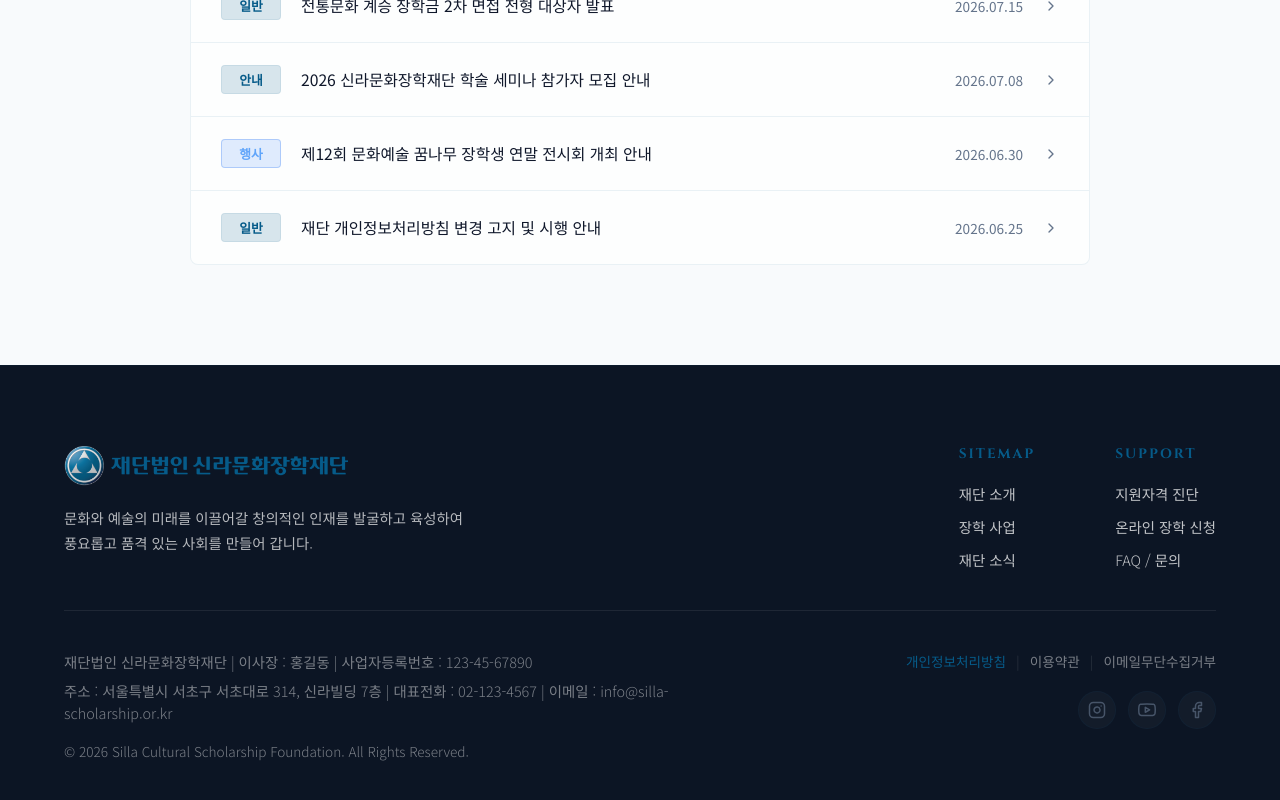
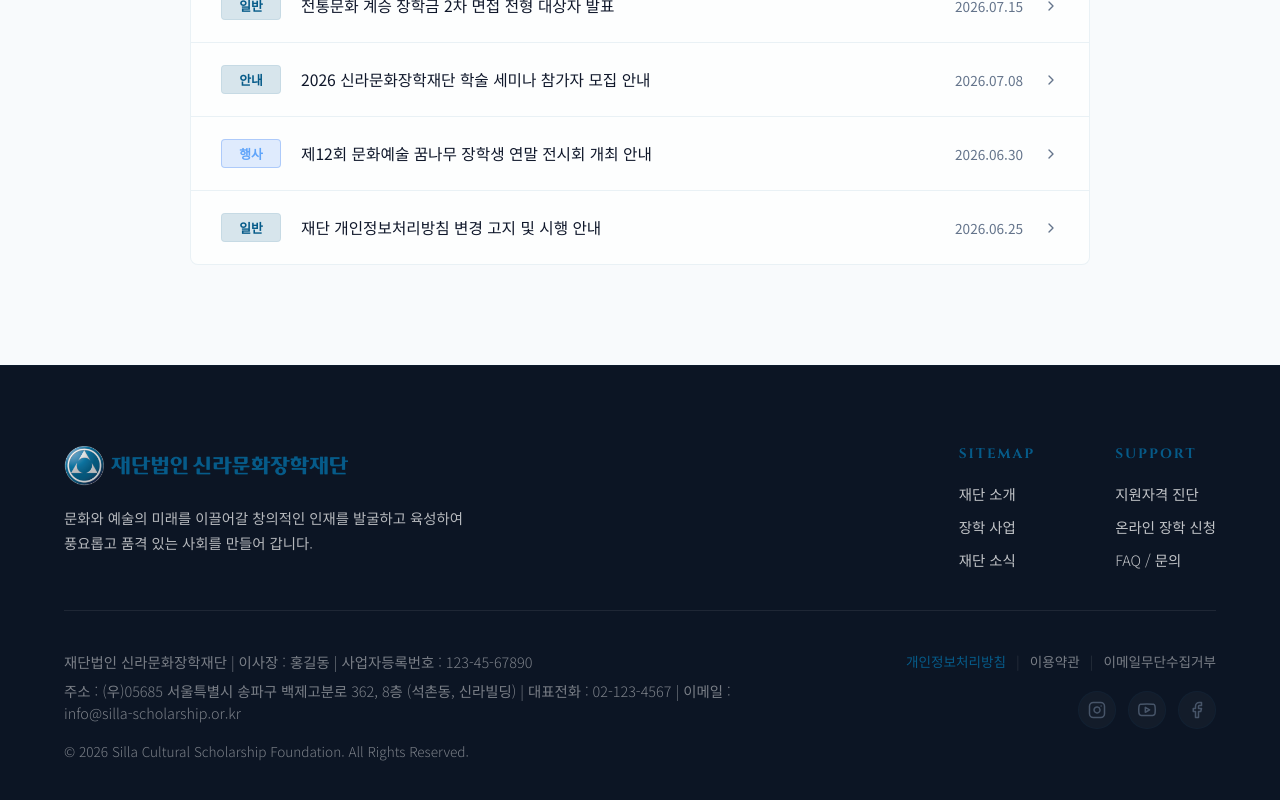
Before and after one commit to Yejin20181292/Cultural-Scholarship, a Vue app: page / in a window 1280 px wide. Shown: the part 3658-4458 px from the top of the page. Built offline with nearby package versions, Linux system fonts and the light colour scheme.

Commit message:
주소변경

```diff
--- a/src/components/AboutSubpage.vue
+++ b/src/components/AboutSubpage.vue
@@ -135,7 +135,7 @@
                 <span class="detail-icon">📍</span>
                 <div class="detail-text">
                   <h5>주소</h5>
-                  <p>서울특별시 서초구 서초대로 314, 신라빌딩 7층</p>
+                  <p>(우)05685 서울특별시 송파구 백제고분로 362, 8층 (석촌동, 신라빌딩)</p>
                 </div>
               </div>
               <div class="contact-detail-item">
--- a/src/components/Footer.vue
+++ b/src/components/Footer.vue
@@ -38,7 +38,7 @@
       <div class="footer-bottom">
         <div class="footer-info">
           <p>재단법인 신라문화장학재단 | 이사장 : 홍길동 | 사업자등록번호 : 123-45-67890</p>
-          <p>주소 : 서울특별시 서초구 서초대로 314, 신라빌딩 7층 | 대표전화 : 02-123-4567 | 이메일 : info@silla-scholarship.or.kr</p>
+          <p>주소 : (우)05685 서울특별시 송파구 백제고분로 362, 8층 (석촌동, 신라빌딩) | 대표전화 : 02-123-4567 | 이메일 : info@silla-scholarship.or.kr</p>
           <p class="copyright">© 2026 Silla Cultural Scholarship Foundation. All Rights Reserved.</p>
         </div>
 
```
